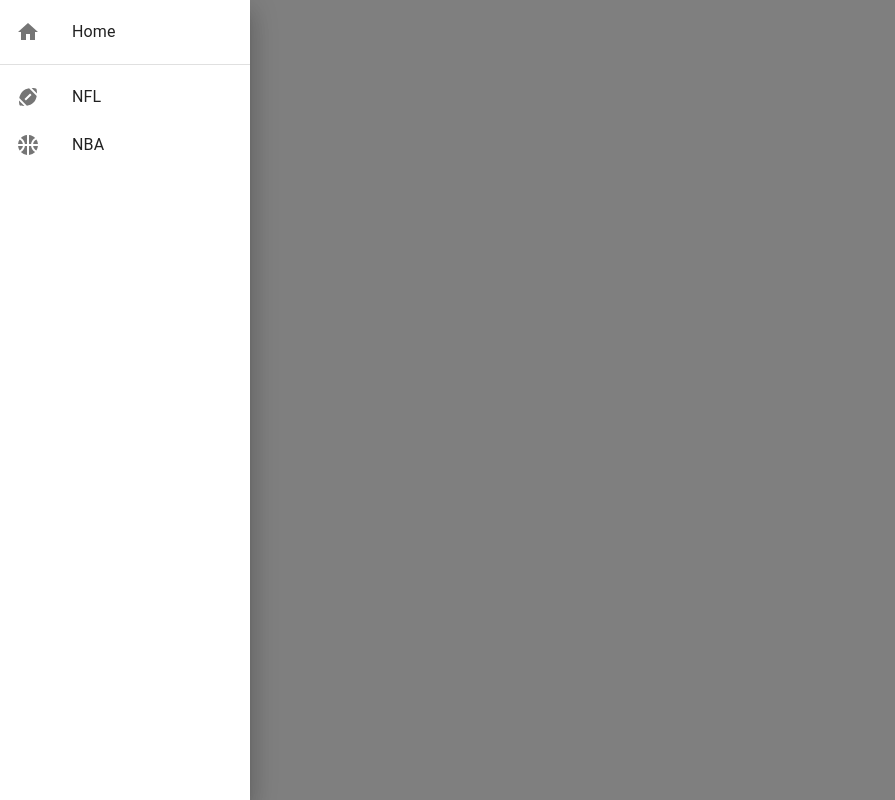
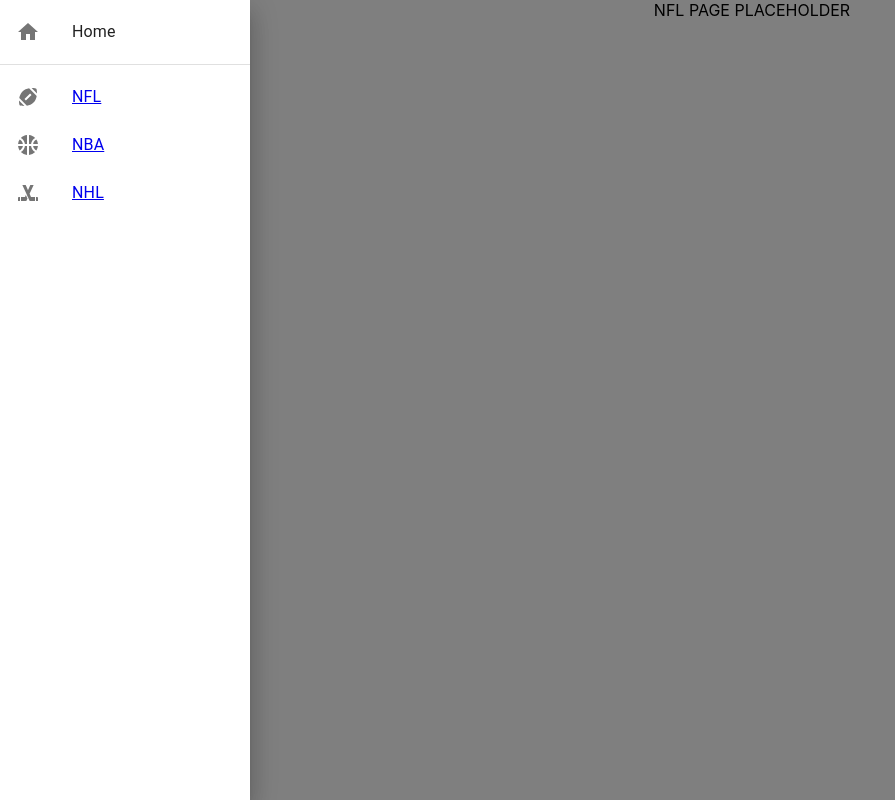
Before and after one commit to AlexanderOlivares/sportsPredictionBot, a React (Create React App) app in the folder client/: page /nba in a window 1280 px wide. Both pictures are taken after a click on the button 56 px from the left and 47 px from the top of the page. Shown: the whole page, without its empty margins (0-895 px from the left). Built offline with nearby package versions, Linux system fonts and the light colour scheme.

Commit message:
router connected to drawer

```diff
--- a/client/package.json
+++ b/client/package.json
@@ -14,8 +14,11 @@
     "@types/node": "^12.20.37",
     "@types/react": "^17.0.36",
     "@types/react-dom": "^17.0.11",
+    "@types/react-router-dom": "^5.3.2",
     "react": "^17.0.2",
     "react-dom": "^17.0.2",
+    "react-router": "^6.0.2",
+    "react-router-dom": "^6.0.2",
     "react-scripts": "^3.4.4",
     "typescript": "^4.5.2",
     "web-vitals": "^1.1.2"
--- a/client/src/App.tsx
+++ b/client/src/App.tsx
@@ -1,10 +1,21 @@
 import React from "react";
 import "./App.css";
-import Home from "./components/home";
+import Home from "./components/pages/home";
+import { Routes, Route, BrowserRouter as Router } from "react-router-dom";
+import Drawer from "./components/ui/drawer";
+import Nfl from "./components/pages/nfl";
 
 function App() {
   return (
     <div className="App">
+      <Router>
+        <Drawer />
+        <Routes>
+          <Route path="/nfl" element={<Nfl />} />
+          <Route path="/nhl" element={<Nfl />} />
+          <Route path="/nba" element={<Nfl />} />
+        </Routes>
+      </Router>
       <Home />
     </div>
   );
--- a/client/src/components/home.tsx
+++ /dev/null
@@ -1,10 +0,0 @@
-import React from "react";
-import Drawer from "./drawer";
-
-export default function Home() {
-  return (
-    <div>
-      <Drawer />
-    </div>
-  );
-}
--- /dev/null
+++ b/client/src/components/pages/home.tsx
@@ -0,0 +1,5 @@
+import React from "react";
+
+export default function Home() {
+  return <></>;
+}
--- /dev/null
+++ b/client/src/components/pages/nfl.tsx
@@ -0,0 +1,5 @@
+import React from "react";
+
+export default function nfl() {
+  return <div>NFL PAGE PLACEHOLDER</div>;
+}
--- a/client/src/components/drawer.tsx
+++ b/client/src/components/ui/drawer.tsx
@@ -1,4 +1,5 @@
 import * as React from "react";
+import { Link } from "react-router-dom";
 import Box from "@mui/material/Box";
 import SwipeableDrawer from "@mui/material/SwipeableDrawer";
 import Button from "@mui/material/Button";
@@ -11,6 +12,7 @@ import MenuIcon from "@mui/icons-material/Menu";
 import SportsFootballIcon from "@mui/icons-material/SportsFootball";
 import SportsBasketballIcon from "@mui/icons-material/SportsBasketball";
 import HomeIcon from "@mui/icons-material/Home";
+import SportsHockeyIcon from "@mui/icons-material/SportsHockey";
 import { SvgIconProps } from "@mui/material";
 
 const sports: {
@@ -26,6 +28,11 @@ const sports: {
   {
     sport: "NBA",
     icon: SportsBasketballIcon,
+    text: "Coming Soon",
+  },
+  {
+    sport: "NHL",
+    icon: SportsHockeyIcon,
     text: "Coming Soon",
   },
 ];
@@ -70,13 +77,14 @@ export default function SwipeableTemporaryDrawer() {
       </List>
       <Divider />
       <List>
-        {/* {["NFL", "NBA", "NHL"].map((text, index) => ( */}
         {sports.map(sport => (
           <ListItem button key={sport.sport}>
             <ListItemIcon>
               <sport.icon />
             </ListItemIcon>
-            <ListItemText primary={sport.sport} />
+            <Link to={`${sport.sport.toLowerCase()}`}>
+              <ListItemText primary={sport.sport} />
+            </Link>
           </ListItem>
         ))}
       </List>
```
Also changed, not shown: 1 other file (tests, documents, lock files or other folders).
